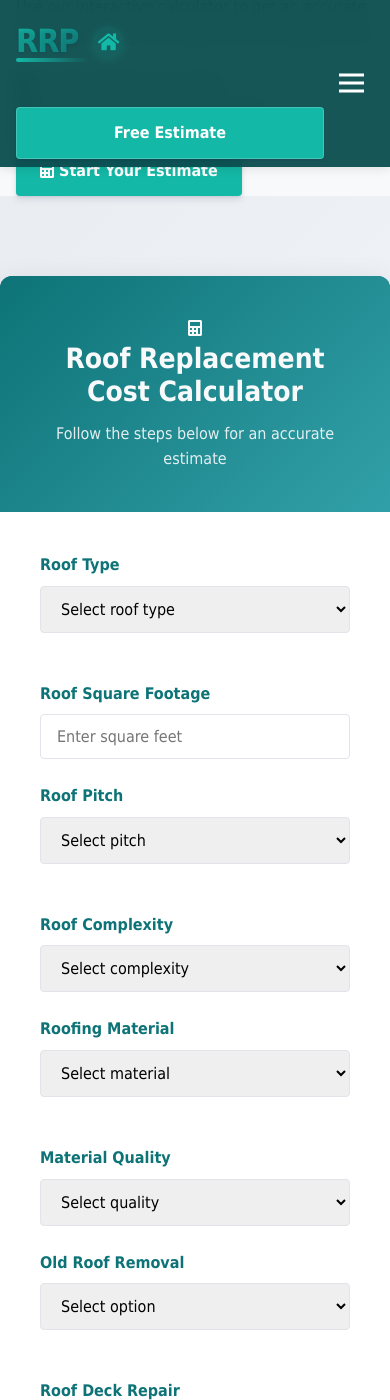
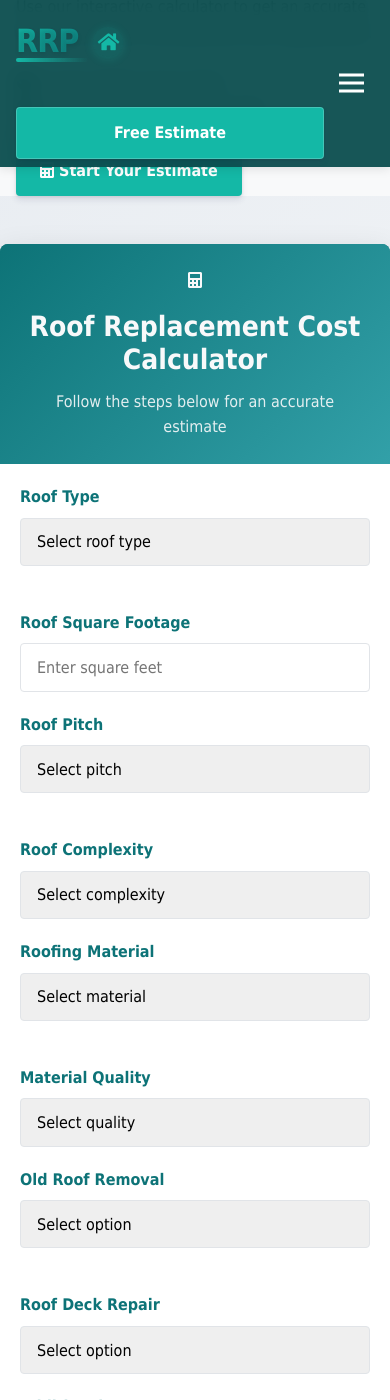
Before and after one commit to tim-amredev/replacement-roof-pa, a Jekyll site: the page built from calculator.html, in a window 390 px wide and 1400 px high, scrolled down 596 px. Built offline with Jekyll 4.4.1, drawn with Linux system fonts in a browser that asks for light colours; some web fonts are replaced.

Commit message:
Update calculator.html

```diff
--- a/calculator.html
+++ b/calculator.html
@@ -235,5 +235,165 @@ description: Use our interactive roof replacement calculator to get accurate, up
   </div>
 </section>
 
+<!-- Improve the calculator for mobile devices -->
+<style>
+/* Mobile-optimized calculator styles */
+@media (max-width: 576px) {
+  .calculator-section {
+    padding: 3rem 0;
+  }
+
+  .calculator-wizard-container {
+    border-radius: 8px;
+  }
+
+  .calculator-header {
+    padding: 1.5rem;
+  }
+
+  .calculator-header-icon {
+    margin-bottom: 1rem;
+  }
+
+  .calculator-form {
+    padding: 1.25rem;
+  }
+
+  /* Improve form elements for touch */
+  .form-group input,
+  .form-group select,
+  .form-group textarea {
+    padding: 0.85rem 1rem;
+    font-size: 16px;
+    -webkit-appearance: none;
+    appearance: none;
+  }
+
+  .checkbox-group {
+    grid-template-columns: 1fr;
+  }
+
+  .checkbox-item {
+    padding: 0.5rem 0;
+  }
+
+  /* Better spacing for mobile */
+  .form-group {
+    margin-bottom: 1.25rem;
+  }
+
+  /* Improve results display */
+  #results-container {
+    padding: 1.25rem;
+  }
+
+  .price-display {
+    padding: 1.5rem;
+  }
+
+  .price-range {
+    font-size: 1.75rem;
+  }
+
+  .results-breakdown {
+    padding: 1.25rem;
+  }
+
+  .breakdown-item {
+    padding: 0.5rem 0;
+  }
+
+  /* Better button */
+  #calculate-button {
+    padding: 0.85rem 1rem;
+  }
+}
+</style>
+
+<script>
+// Add this to improve mobile calculator experience
+document.addEventListener('DOMContentLoaded', function() {
+  // Improve form field focus on mobile
+  const formFields = document.querySelectorAll('#calculator-form input, #calculator-form select');
+  formFields.forEach(field => {
+    field.addEventListener('focus', function() {
+      // Add a small delay to ensure the field is properly in view
+      setTimeout(() => {
+        // Get the field's position relative to the viewport
+        const rect = this.getBoundingClientRect();
+
+        // If the field is not fully visible, scroll it into view
+        if (rect.top < 0 || rect.bottom > window.innerHeight) {
+          this.scrollIntoView({ behavior: 'smooth', block: 'center' });
+        }
+      }, 300);
+    });
+  });
+
+  // Improve validation feedback
+  const calculateButton = document.getElementById('calculate-button');
+  if (calculateButton) {
+    calculateButton.addEventListener('click', function() {
+      // Remove any existing error messages
+      const existingErrors = document.querySelectorAll('.error-message');
+      existingErrors.forEach(error => error.remove());
+
+      // Check required fields
+      const requiredFields = document.querySelectorAll('#calculator-form [required]');
+      let isValid = true;
+
+      requiredFields.forEach(field => {
+        field.classList.remove('invalid');
+
+        if (!field.value) {
+          isValid = false;
+          field.classList.add('invalid');
+
+          // Add error message after the field
+          const errorMsg = document.createElement('div');
+          errorMsg.className = 'error-message';
+          errorMsg.textContent = 'This field is required';
+          errorMsg.style.color = '#e74c3c';
+          errorMsg.style.fontSize = '0.85rem';
+          errorMsg.style.marginTop = '0.25rem';
+          field.parentNode.insertBefore(errorMsg, field.nextSibling);
+
+          // Focus the first invalid field
+          if (!document.querySelector(':focus')) {
+            field.focus();
+          }
+        }
+      });
+
+      if (isValid) {
+        // If valid, ensure results are visible on mobile
+        const resultsContainer = document.getElementById('results-container');
+        if (resultsContainer) {
+          resultsContainer.style.display = 'block';
+
+          // Scroll to results with a slight delay to ensure rendering
+          setTimeout(() => {
+            resultsContainer.scrollIntoView({ behavior: 'smooth', block: 'start' });
+          }, 100);
+        }
+      }
+    });
+  }
+
+  // Improve touch feedback for buttons
+  const button = document.getElementById('calculate-button');
+  if (button) {
+    button.addEventListener('touchstart', function() {
+      this.style.transform = 'scale(0.98)';
+      this.style.transition = 'transform 0.1s ease';
+    }, { passive: true });
+
+    button.addEventListener('touchend', function() {
+      this.style.transform = 'scale(1)';
+    }, { passive: true });
+  }
+});
+</script>
+
 <!-- Load calculator script with defer attribute -->
 <script src="{{ '/assets/js/advanced-calculator.js' | relative_url }}" defer></script>
```
